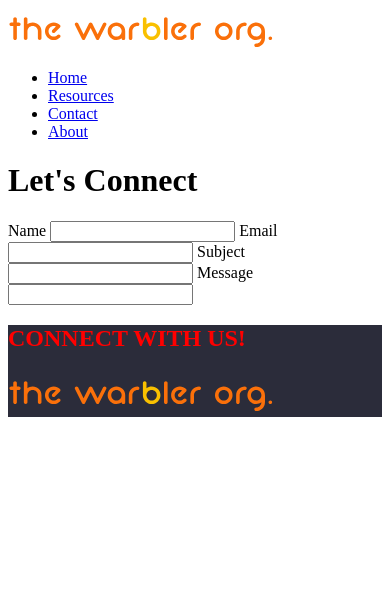
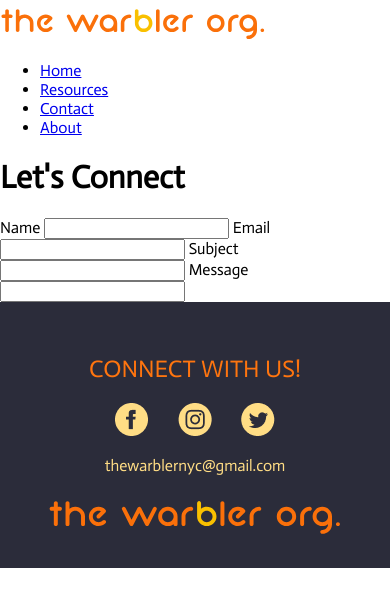
Before and after one commit to thewarblernyc/TheWarblerNYCWebsite, a Flask app: page /contact in a window 390 px wide. Shown: the top 607 px of the page. Run offline with Flask 2, Linux system fonts and the light colour scheme.

Commit message:
finish mobile footer

```diff
--- a/app.py
+++ b/app.py
@@ -1,5 +1,4 @@
 from flask import Flask, render_template
-# initialize flask "app" (that's what the documentations call it :/)
 app = Flask(__name__)
 app.config["TEMPLATES_AUTO_RELOAD"] = True
 
@@ -15,8 +14,10 @@ def resource():
 
 @app.route("/contact")
 def contact():
+    """Contacts page for the Warbler Org."""
     return render_template("contact.html")
 
 @app.route("/about")
 def about():
+    """About page for the Warbler Org."""
     return render_template("about.html")
--- /dev/null
+++ b/static/css/footer.css
@@ -0,0 +1,29 @@
+#footer-mobile {
+    padding: 2rem 3rem;
+    background-color: #2B2C3A;
+    text-align: center;
+    display: flex;
+    flex-direction: column;
+}
+
+#footer-mobile h2 {
+    color: #FF750F;
+    font-weight: 400;
+}
+
+.footer-mobile-buttons {
+    display: flex;
+    justify-content: space-evenly;
+    width: 75%;
+    margin: auto;
+    padding: 0 0 1rem 0;
+}
+
+.footer-mobile-email {
+    color: #FFDD85;
+    padding: 0 0 1rem 0;
+}
+
+.footer-mobile-logo {
+    position: relative;
+}
--- a/static/css/layout.css
+++ /dev/null
@@ -1,4 +0,0 @@
-#footer-mobile {
-    background-color: #2B2C3A;
-    color: red;
-}
--- /dev/null
+++ b/static/css/styles.css
@@ -0,0 +1,7 @@
+@import "footer.css";
+
+body {
+    margin: 0;
+    padding: 0;
+    font-family: 'Actor';
+}
--- a/templates/layout.html
+++ b/templates/layout.html
@@ -6,8 +6,14 @@
     <meta name="description" content="environmental non-profit" />
     <meta name="keyword" content="environmental, student led, non-profit" />
     <meta name="author" content="thewarblernyc" />
+
     <title>The Warbler Org</title>
-    <link rel="stylesheet" href="../static/css/layout.css">
+
+    <link
+      href="https://fonts.googleapis.com/css2?family=Actor&family=Comfortaa&display=swap"
+      rel="stylesheet"
+    />
+    <link rel="stylesheet" href="../static/css/styles.css" />
   </head>
   <body>
     <nav>
@@ -28,9 +34,13 @@
 
     <footer id="footer-mobile">
       <h2>CONNECT WITH US!</h2>
-      <div class="buttons"></div>
-      <span class="email"></span>
-      <img src="../static/img/logo.svg" alt="" class="logo" />
+      <div class="footer-mobile-buttons">
+        <a href=""><img src="../static/img/icons/fb_icon.png" alt=""></a>
+        <a href=""><img src="../static/img/icons/ig_icon.png" alt=""></a>
+        <a href=""><img src="../static/img/icons/tw_icon.png" alt=""></a>
+      </div>
+      <span class="footer-mobile-email">thewarblernyc@gmail.com</span>
+      <img src="../static/img/logo.svg" alt="" class="footer-mobile-logo" />
     </footer>
     <footer id="footer-desktop"></footer>
   </body>
```
Also changed, not shown: static/img/icons/fb_icon.png (added), static/img/icons/ig_icon.png (added), static/img/icons/tw_icon.png (added).
